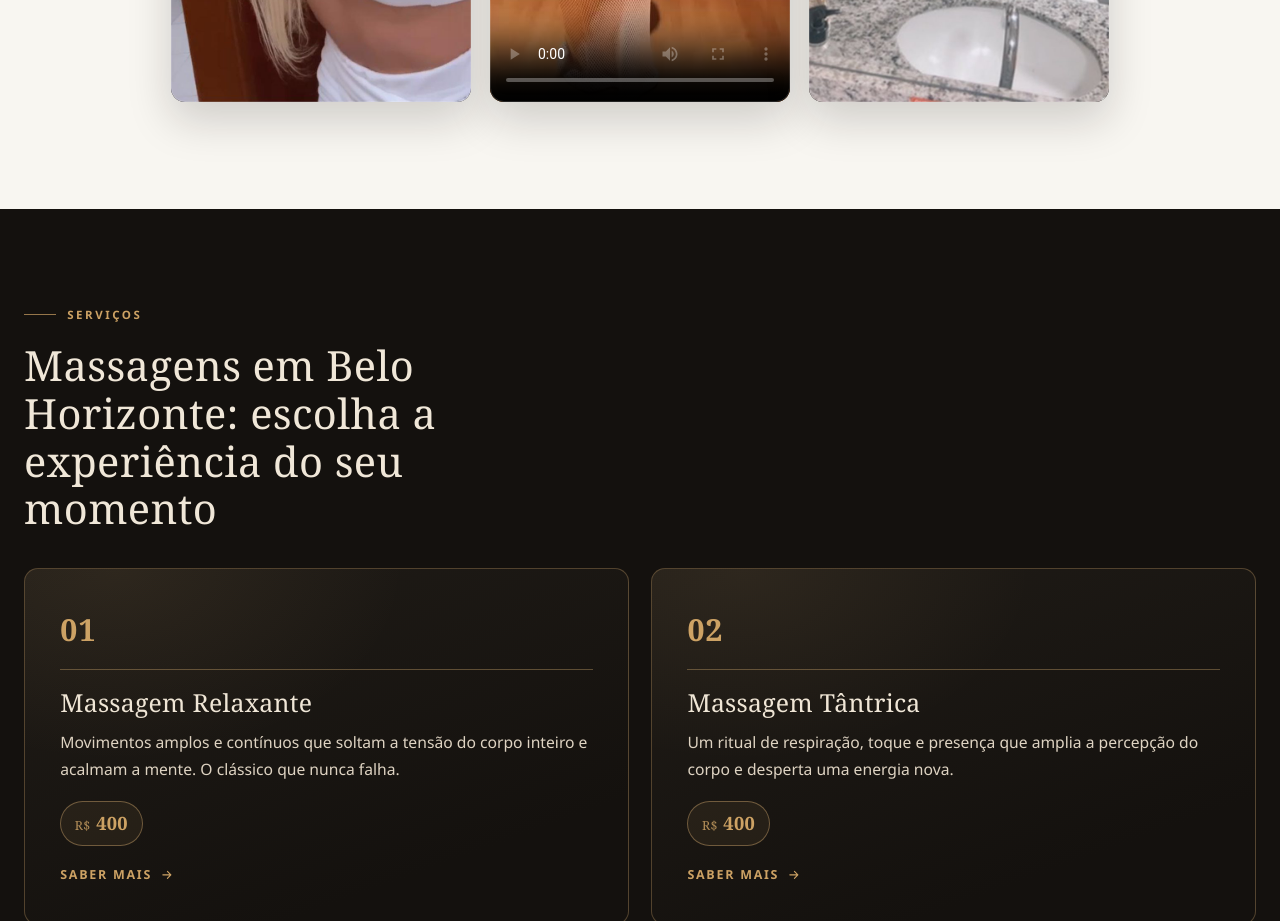
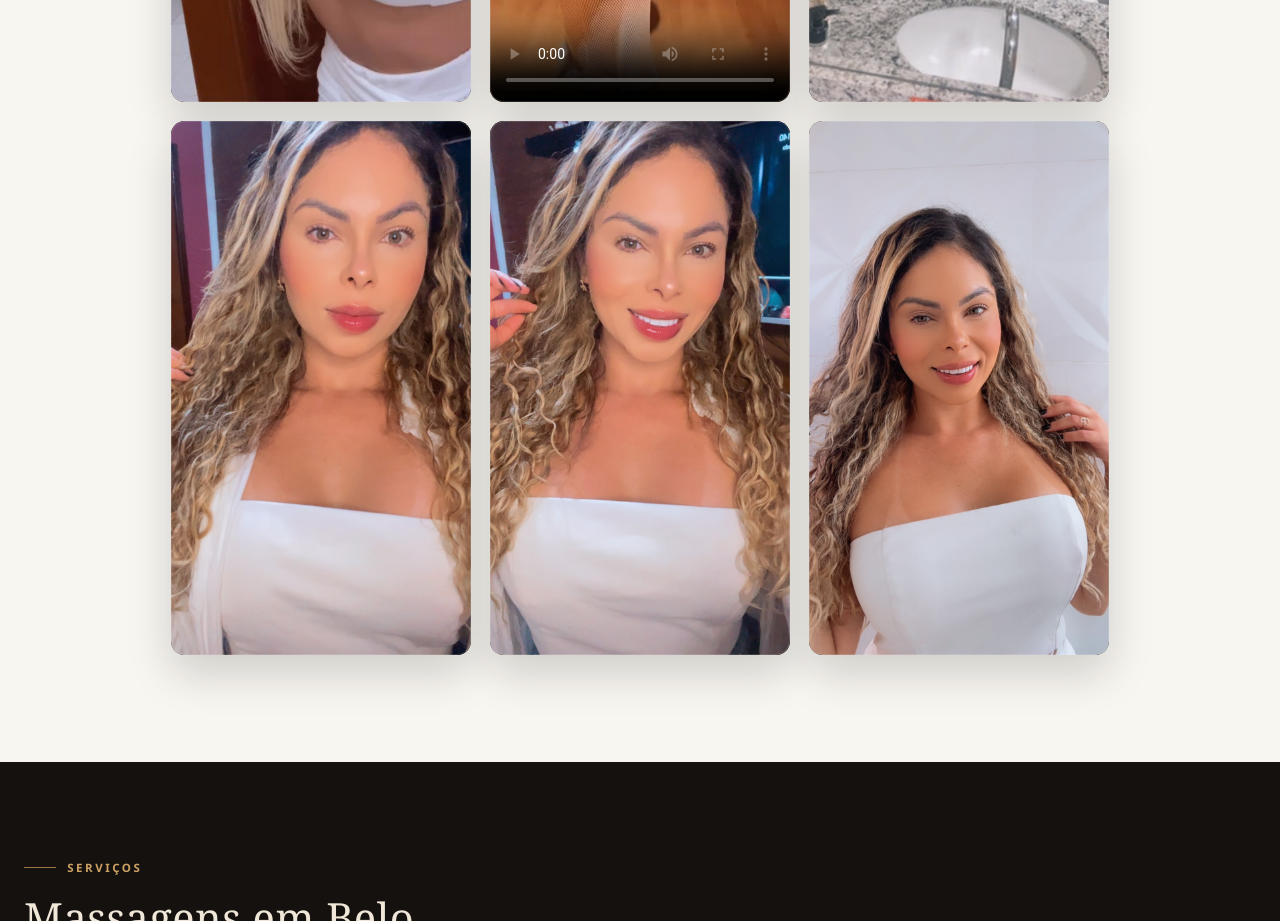
Before and after one commit to visionxma/alessandra-massagista, a plain HTML site: page index.html in a window 1280 px wide. Shown: the part 2280-3201 px from the top of the page. Drawn offline with Linux system fonts and the light colour scheme; grey boxes are pictures that could not be loaded; a web font is replaced by a local one.

Commit message:
Adiciona 3 fotos novas na galeria Momentos + sitemap
- Copiadas 3 fotos verticais novas (foto01, WA0035, WA0036) para
  assets/img/ como momento-3.jpg, momento-4.jpg, momento-5.jpg.
- Adicionadas na galeria Momentos da home apos as duas ja existentes
  e o video. Formato vertical (720x1280) bate com o padrao stories
  ja usado, entao herdam o CSS existente sem mudanca de layout.
- 3 novas entries em sitemap.xml para o Google indexar as imagens.

```diff
--- a/index.html
+++ b/index.html
@@ -452,6 +452,21 @@
           <img src="assets/img/momento-2.jpg" width="720" height="1280" loading="lazy" decoding="async"
                alt="Alessandra, massagista feminina em BH, em momento descontraído" />
         </figure>
+
+        <figure class="momento reveal">
+          <img src="assets/img/momento-3.jpg" width="720" height="1280" loading="lazy" decoding="async"
+               alt="Alessandra, massagista em Belo Horizonte" />
+        </figure>
+
+        <figure class="momento reveal">
+          <img src="assets/img/momento-4.jpg" width="720" height="1280" loading="lazy" decoding="async"
+               alt="Alessandra, massagista no Carlos Prates" />
+        </figure>
+
+        <figure class="momento reveal">
+          <img src="assets/img/momento-5.jpg" width="720" height="1280" loading="lazy" decoding="async"
+               alt="Alessandra, massagista premium em BH" />
+        </figure>
       </div>
     </section>
 
```
Also changed, not shown: sitemap.xml (+12 -0 lines), assets/img/momento-3.jpg (added), assets/img/momento-4.jpg (added), assets/img/momento-5.jpg (added).
